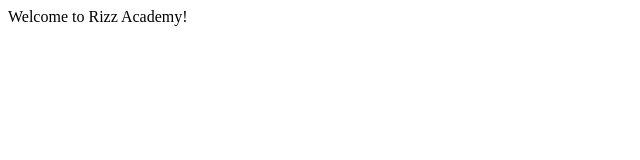
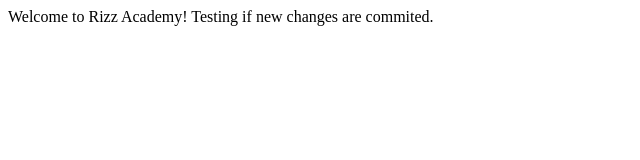
Before and after one commit to aryanbakshi25/rizz_academy, a plain HTML site: page index.html in a window 1280 px wide. Shown: the whole page, without its empty margins (0-640 px from the left). Drawn offline with Linux system fonts and the light colour scheme.

Commit message:
testing if new changes are commited

```diff
--- a/index.html
+++ b/index.html
@@ -8,5 +8,6 @@
 </head>
 <body>
     Welcome to Rizz Academy!
+    Testing if new changes are commited.
 </body>
 </html>
```
